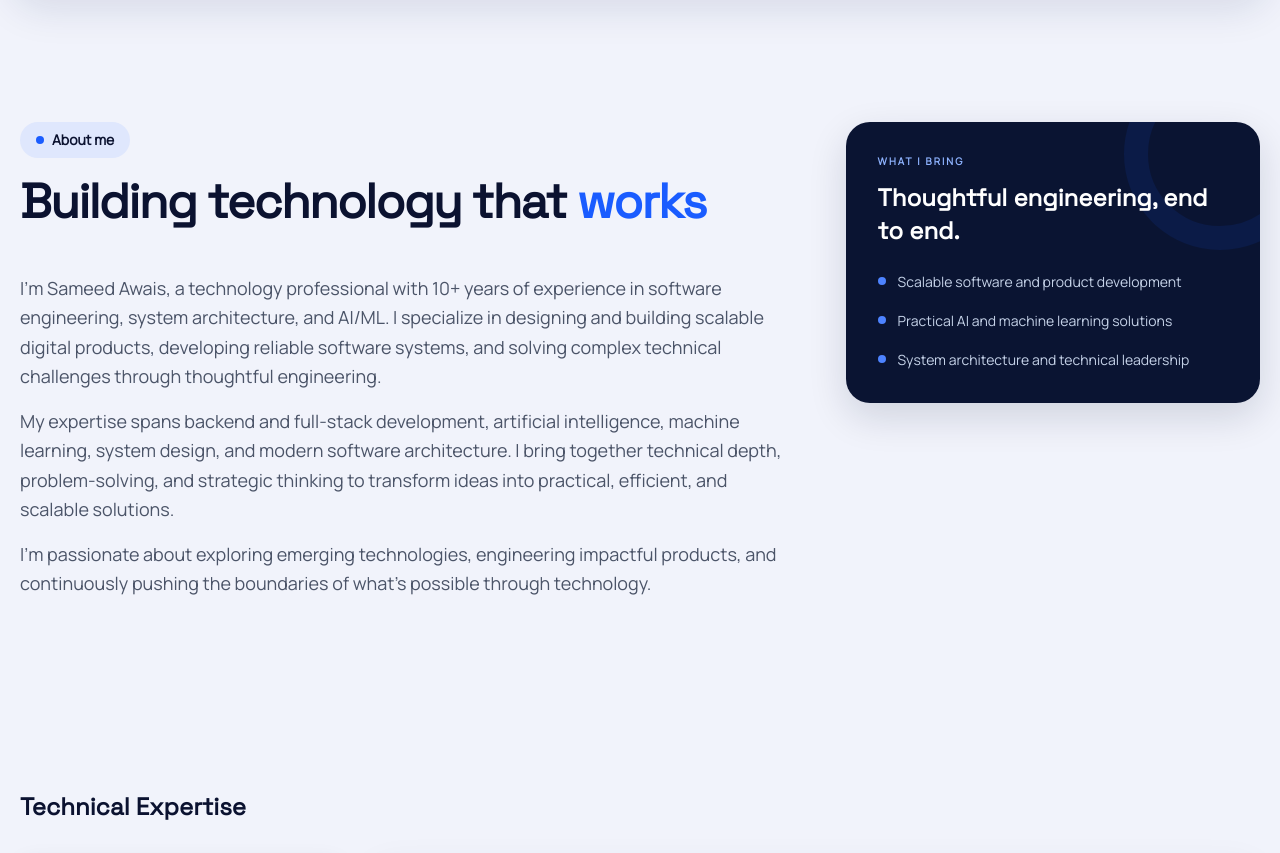
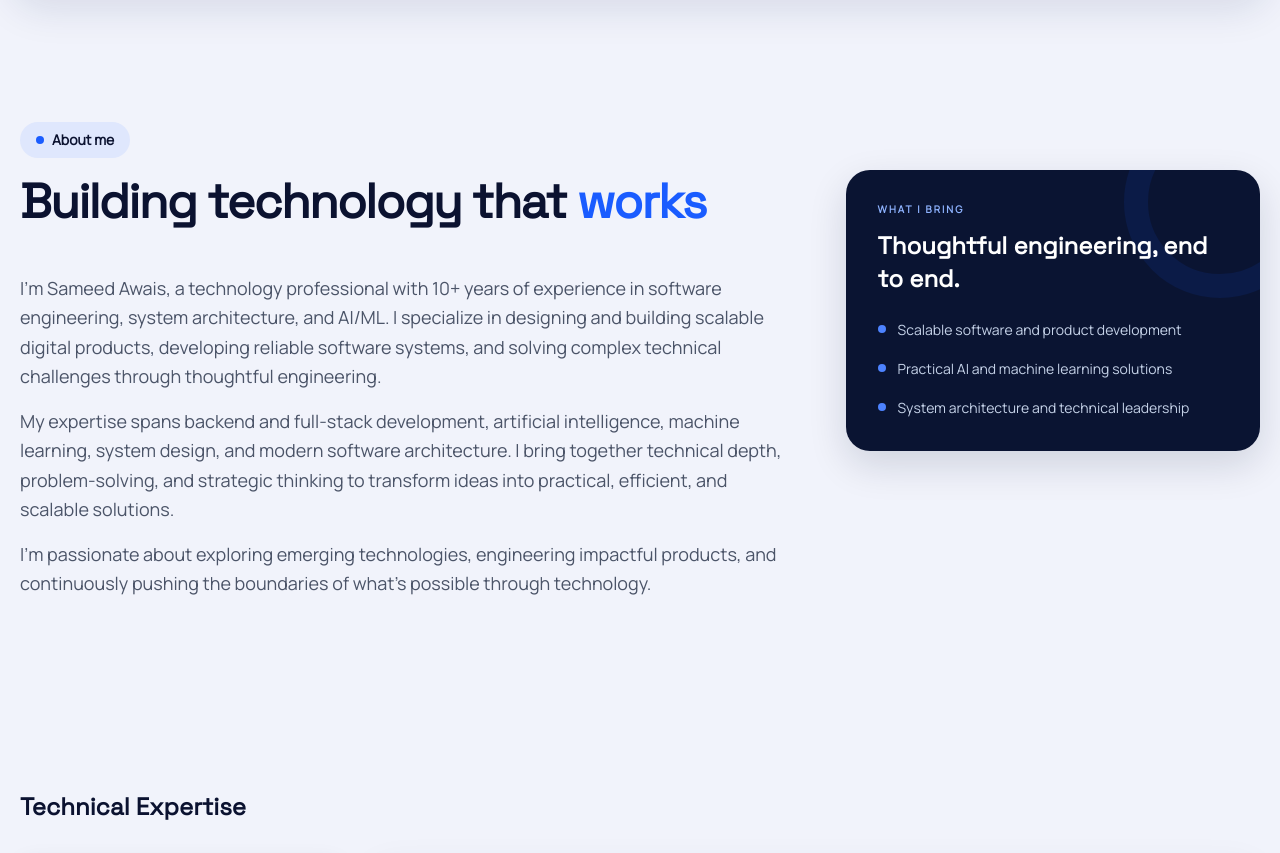
Before and after one commit to Abdul-Ahad-503-Atsol/sameed_awais-portfolio, a Next.js app: page / in a window 1280 px wide. Shown: the part 790-1643 px from the top of the page. Built offline with nearby package versions, Linux system fonts and the light colour scheme.

Commit message:
fix: adjust margin for About section aside for improved layout

```diff
--- a/components/Sections.jsx
+++ b/components/Sections.jsx
@@ -61,7 +61,7 @@ export function About({ showPortrait = false, showStats = true }) {
           </div>
         </div>
 
-        {!showPortrait && <aside className="relative isolate overflow-hidden rounded-3xl bg-[#0a1432] p-7 text-white shadow-[0_14px_38px_rgba(10,20,50,0.14)] sm:p-8">
+        {!showPortrait && <aside className="relative isolate overflow-hidden rounded-3xl bg-[#0a1432] p-7 mt-12 text-white shadow-[0_14px_38px_rgba(10,20,50,0.14)] sm:p-8">
           <div aria-hidden="true" className="absolute -right-14 -top-16 -z-10 h-48 w-48 rounded-full border-[24px] border-[#1a5cff]/10" />
           <p className="text-[10px] font-bold uppercase tracking-[0.2em] text-[#8eb3ff]">What I bring</p>
           <h3 className="mt-3 text-2xl font-bold leading-snug">Thoughtful engineering, end to end.</h3>
```
